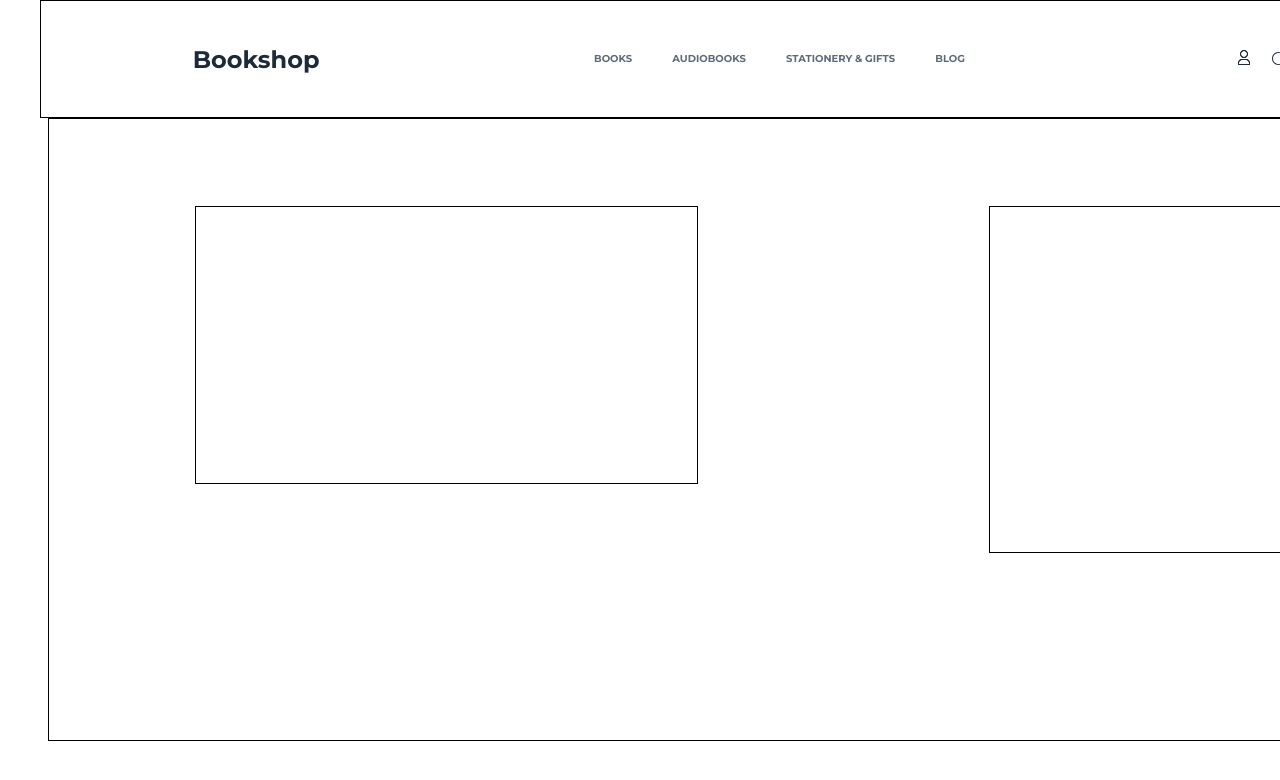
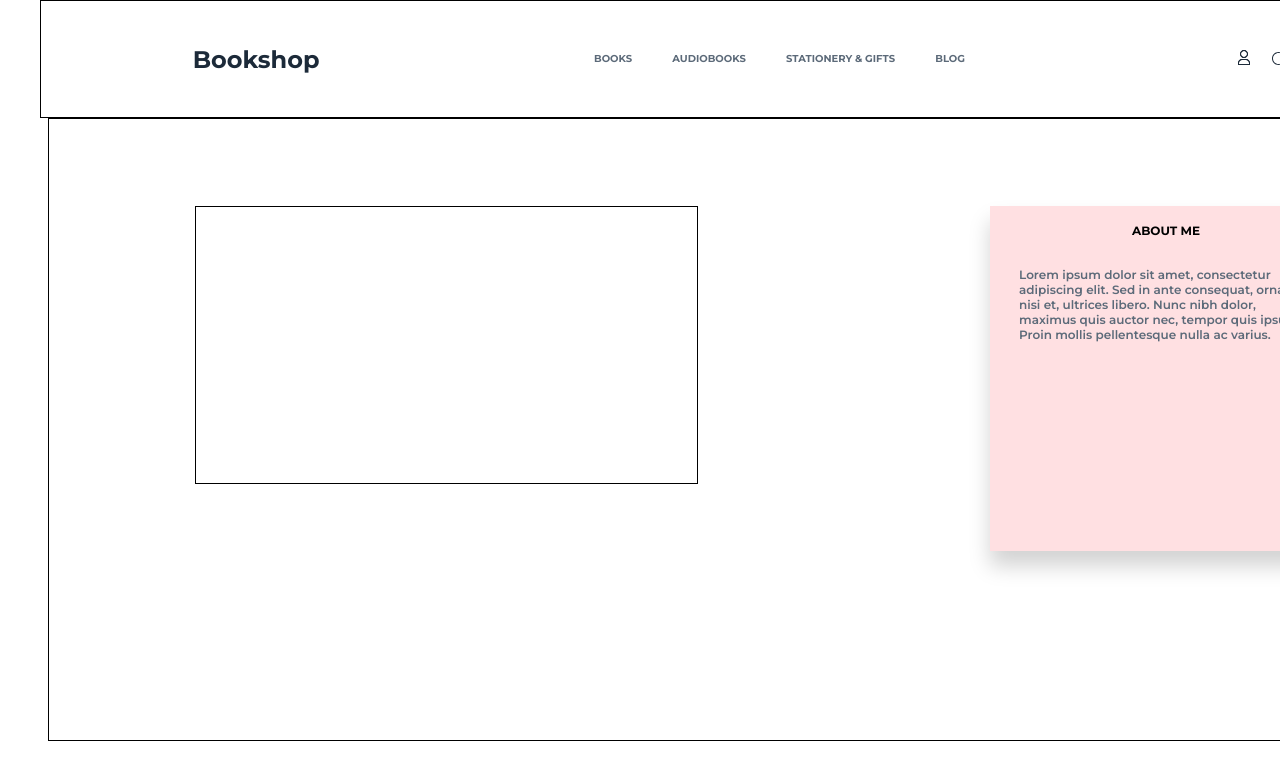
Before and after one commit to BatanAndrei/nextjs-redux-bookstore-on-the-google-books, a Next.js app: page /profile in a window 1280 px wide. Shown: the top 780 px of the page. Built offline with nearby package versions, Linux system fonts and the light colour scheme.

Commit message:
initial commit

```diff
--- a/app/profile/page.tsx
+++ b/app/profile/page.tsx
@@ -4,7 +4,10 @@ export default function Profile() {
     return (
         <div className={styles.containerProfile}>
             <div className={styles.infoProfile}></div>
-            <div className={styles.aboutProfile}></div>
+            <div className={styles.aboutProfile}>
+                <h2 className={styles.aboutProfileTitle}>ABOUT ME</h2>
+                <h3 className={styles.aboutProfileText}>Lorem ipsum dolor sit amet, consectetur adipiscing elit. Sed in ante consequat, ornare nisi et, ultrices libero. Nunc nibh dolor, maximus quis auctor nec, tempor quis ipsum. Proin mollis pellentesque nulla ac varius.</h3>
+            </div>
         </div>
     )
 }
--- a/app/profile/profile.module.css
+++ b/app/profile/profile.module.css
@@ -19,5 +19,20 @@
 .aboutProfile {
     width: 353px;
     height: 345px;
-    border: 1px solid;
+    box-shadow: 0px 15px 20px 0px #D3D3D3;
+    background-color: #FFE0E2;
 }
+
+.aboutProfileTitle {
+    margin: 17px 142px 0px 142px;
+    font-weight: 700;
+    font-size: 12px;
+    color: #000000;
+}
+
+.aboutProfileText {
+    margin: 29px 28px 0px 29px;
+    font-weight: 600;
+    font-size: 12px;
+    color: #5C6A79;
+}
```
